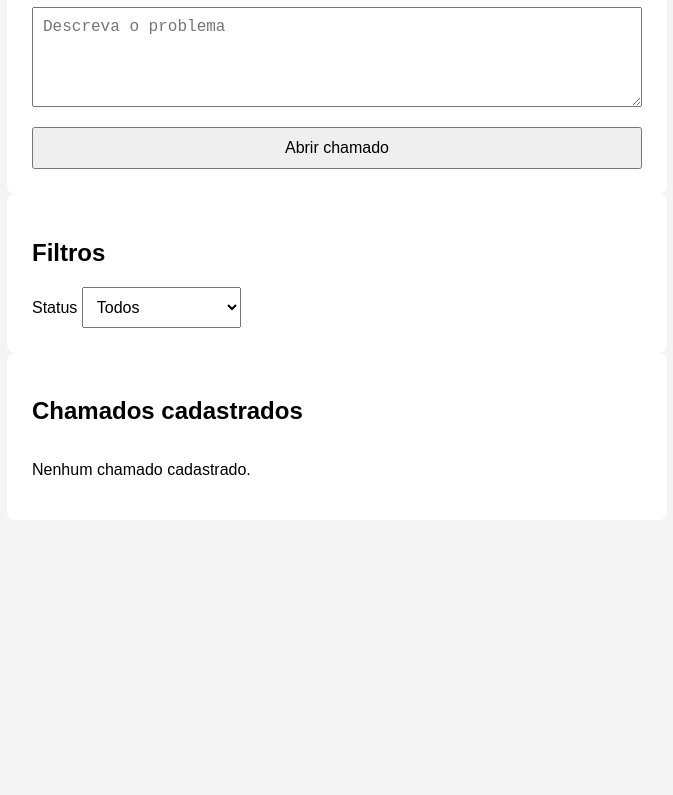
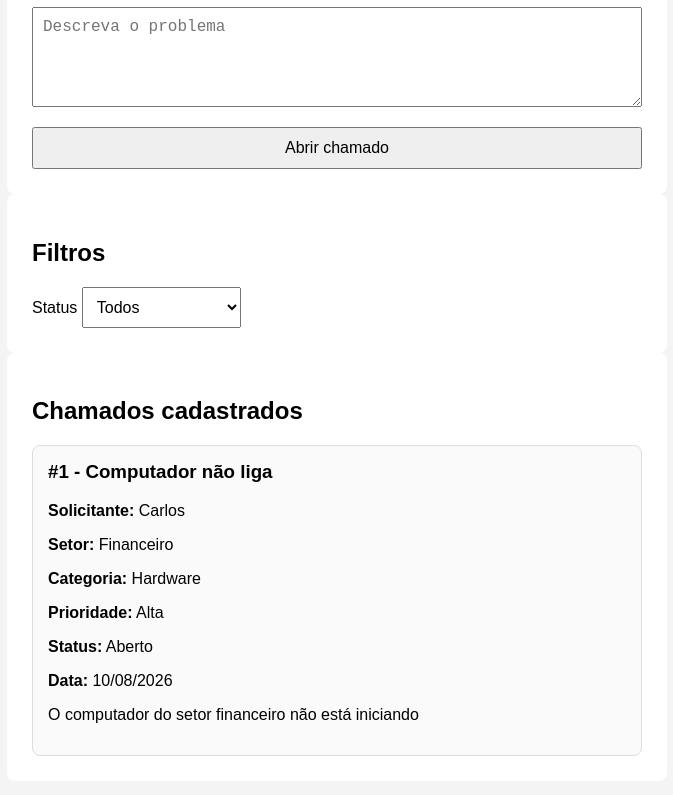
Before and after one commit to lucasrodriguescunha/chamados-ti, a website with bundled scripts: page index.html in a window 1280 px wide. Shown: the part 686-1481 px from the top of the page, without its empty margins (303-976 px from the left). Before the commit the page ends 1266 px from the top, so only its background shows below. Built offline with nearby package versions, Linux system fonts and the light colour scheme.

Commit message:
feat: render the registered tickets in the list
Add a renderizarChamados module that rebuilds the ticket list from the
in-memory array, escaping every value before it reaches innerHTML. It runs
on start-up and after each submission, so the placeholder message now comes
from the renderer instead of being hardcoded in index.html.

Co-Authored-By: Claude Opus 5 <noreply@anthropic.com>

```diff
--- a/index.html
+++ b/index.html
@@ -85,12 +85,9 @@
       </section>
 
       <section>
-
         <h2>Chamados cadastrados</h2>
 
-        <div id="lista-chamados">
-          <p>Nenhum chamado cadastrado.</p>
-        </div>
+        <div id="lista-chamados"></div>
       </section>
     </main>
 
--- a/src/main.ts
+++ b/src/main.ts
@@ -1,4 +1,5 @@
 import { criarChamado } from "./criar-chamado.js";
+import { renderizarChamados } from "./renderizar-chamados.js";
 import type { Chamado } from "./models/chamado.js";
 import type { Categoria } from "./types/categoria.js";
 import type { Prioridade } from "./types/prioridade.js";
@@ -77,5 +78,9 @@ formulario.addEventListener("submit", function (evento) {
 
   console.log(chamados);
 
+  renderizarChamados(chamados, listaChamados);
+
   formulario.reset();
 });
+
+renderizarChamados(chamados, listaChamados);
--- /dev/null
+++ b/src/renderizar-chamados.ts
@@ -0,0 +1,39 @@
+import type { Chamado } from "./models/chamado.js";
+
+function escaparHtml(texto: string): string {
+  return texto
+    .replace(/&/g, "&amp;")
+    .replace(/</g, "&lt;")
+    .replace(/>/g, "&gt;")
+    .replace(/"/g, "&quot;")
+    .replace(/'/g, "&#39;");
+}
+
+export function renderizarChamados(
+  chamados: Chamado[],
+  listaChamados: HTMLDivElement,
+): void {
+  if (chamados.length === 0) {
+    listaChamados.innerHTML = "<p>Nenhum chamado cadastrado.</p>";
+    return;
+  }
+
+  let html: string = "";
+
+  chamados.forEach(function (chamado) {
+    html += `
+      <div class="chamado">
+        <h3>#${chamado.id} - ${escaparHtml(chamado.titulo)}</h3>
+        <p><strong>Solicitante:</strong> ${escaparHtml(chamado.solicitante)}</p>
+        <p><strong>Setor:</strong> ${escaparHtml(chamado.setor)}</p>
+        <p><strong>Categoria:</strong> ${escaparHtml(chamado.categoria)}</p>
+        <p><strong>Prioridade:</strong> ${escaparHtml(chamado.prioridade)}</p>
+        <p><strong>Status:</strong> ${escaparHtml(chamado.status)}</p>
+        <p><strong>Data:</strong> ${escaparHtml(chamado.dataAbertura)}</p>
+        <p>${escaparHtml(chamado.descricao)}</p>
+      </div>
+    `;
+  });
+
+  listaChamados.innerHTML = html;
+}
```
Also changed, not shown: dist/main.js, dist/renderizar-chamados.js (added).
